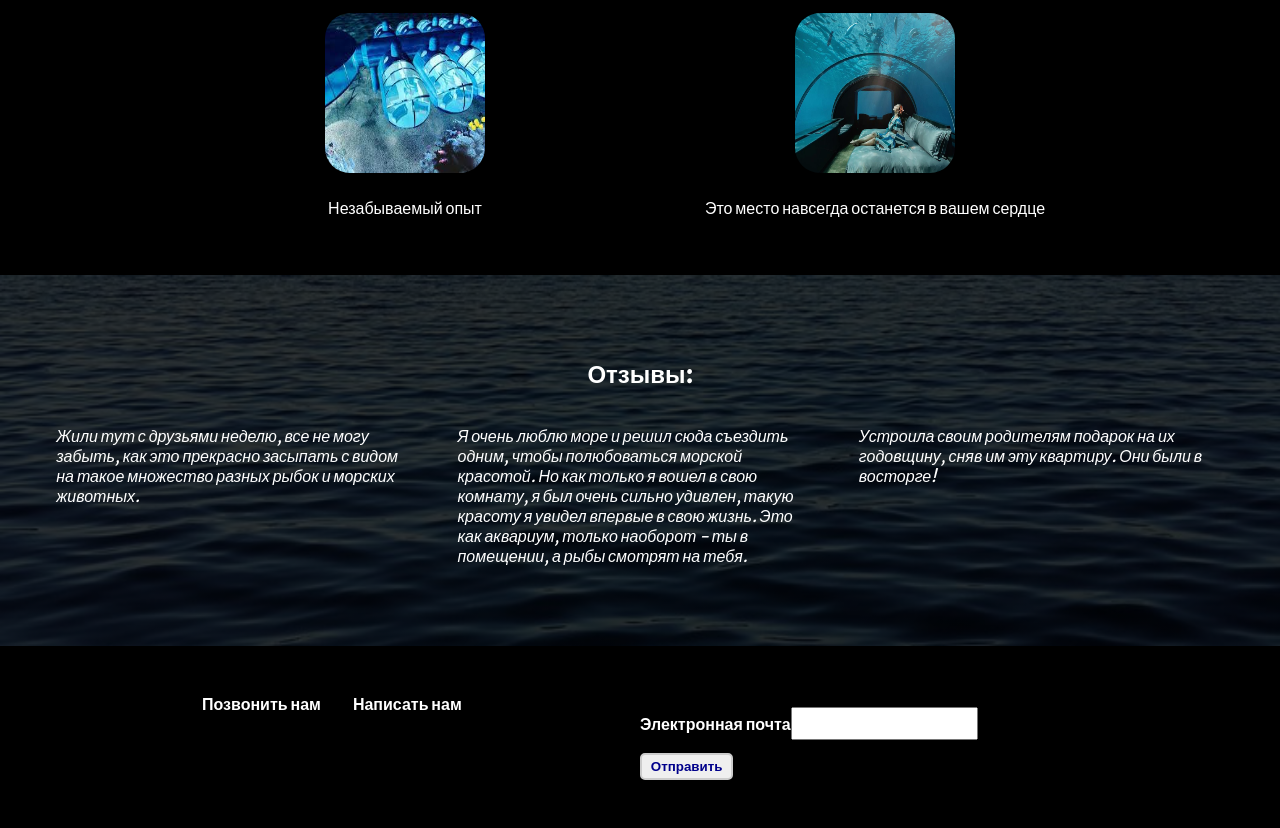
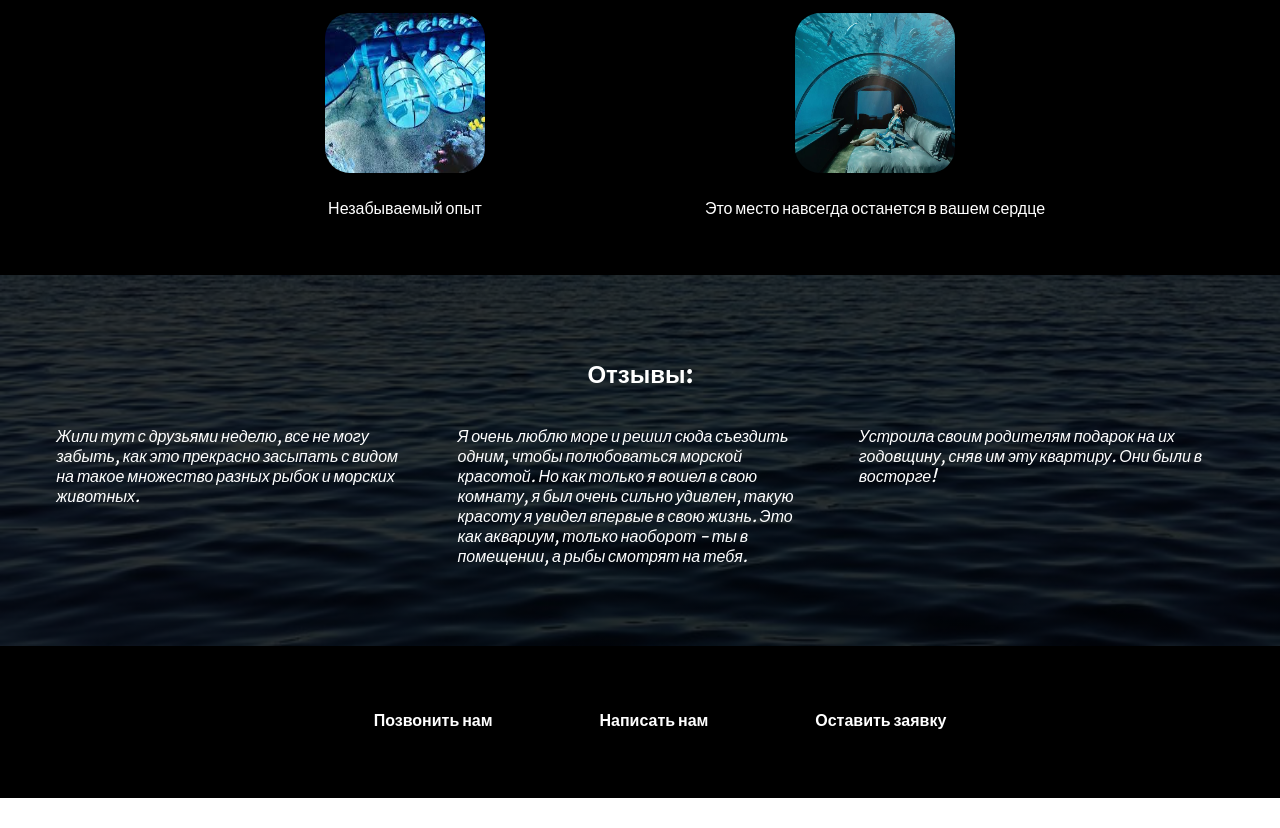
Before and after one commit to riadix/landing, a plain HTML site: page index.html in a window 1280 px wide. Shown: the part 504-1332 px from the top of the page. After the commit the page ends 1302 px from the top, so only its background shows below. Drawn offline with nearby package versions, Linux system fonts and the light colour scheme.

Commit message:
fixed footer for different screensize

```diff
--- a/index.html
+++ b/index.html
@@ -79,19 +79,21 @@
     </div>
   </div>
 
-  <div class="footer text-center">
-    <div class="container">
-      <div class="column-1-2">
-        <a class="contact-info" href="#">Позвонить нам</a>
-        <a class="contact-info" href="#">Написать нам</a>
-      </div>
-      <div class="column-1-2">
-        <form class="order">
-          <label class="footer-item" for="email">Электронная почта</label>
-          <input type="text" id="email" name="Почта" value="" class="footer-item" required>
-          <input type="submit" value="Отправить" class="submit footer-item"/>
-        </form>
-      </div>
+  <div class="footer">
+    <div class="container center-text">
+
+      <ul class="contacts">
+        <li class="item">
+          <a class="contact-info" href="#">Позвонить нам</a>
+        </li>
+        <li class="item">
+          <a class="contact-info" href="#">Написать нам</a>
+        </li>
+        <li class="item">
+          <a class="contact-info" href="#">Оставить заявку</a>
+        </li>
+      </ul>
+
     </div>
   </div>
 
--- a/stylesheets/footer.css
+++ b/stylesheets/footer.css
@@ -9,32 +9,16 @@
   text-decoration: none;
   color: white;
   font-weight: bold;
-  margin-left: 2em;
+  margin: 0 2em;
   float: left;
   padding: 2em 0;
 }
 
-.order {
-  display: flex;
-  flex-flow: row wrap;
-  align-items: center;
-  margin-right: 5em;
-  padding: 2em 0;
-}
-
-input[type=text] {
-  height: 2em;
-  margin: 1em 1em 1em 0;
-}
-
-.submit {
-  font-weight: 600;
-  border-radius: 5px;
-  height: 2em;
-  width: 7em;
-  border: 2px solid #CCCCCC;
-  box-shadow: 0 8px 16px 0 rgba(0,0,0,0.2), 0 6px 20px 0 rgba(0,0,0,0.19);
-  color: darkblue;
+.item {
+  list-style: none;
+  padding: 0 20px;
+  margin: 0;
+  display: inline-block;
 }
 
 .footer-item {
```
